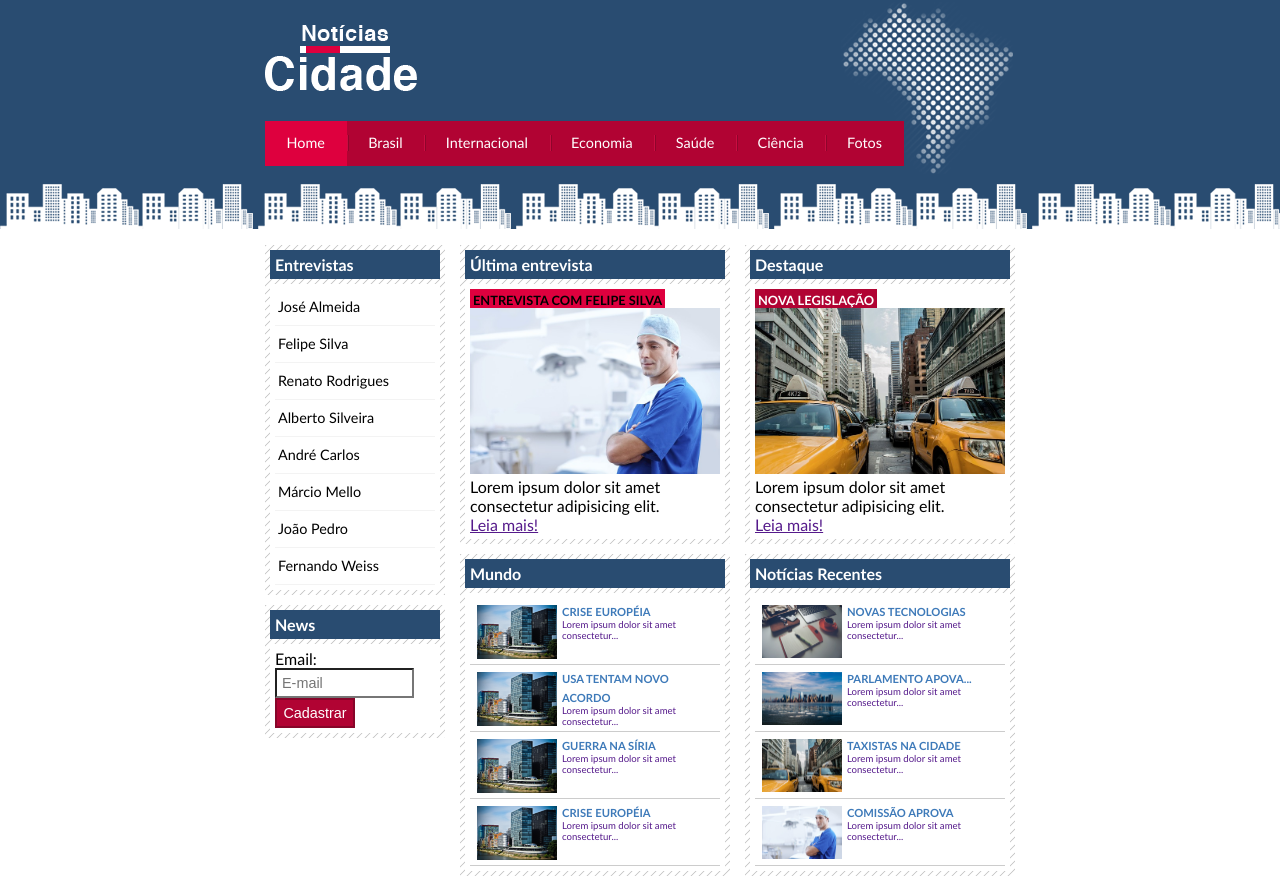
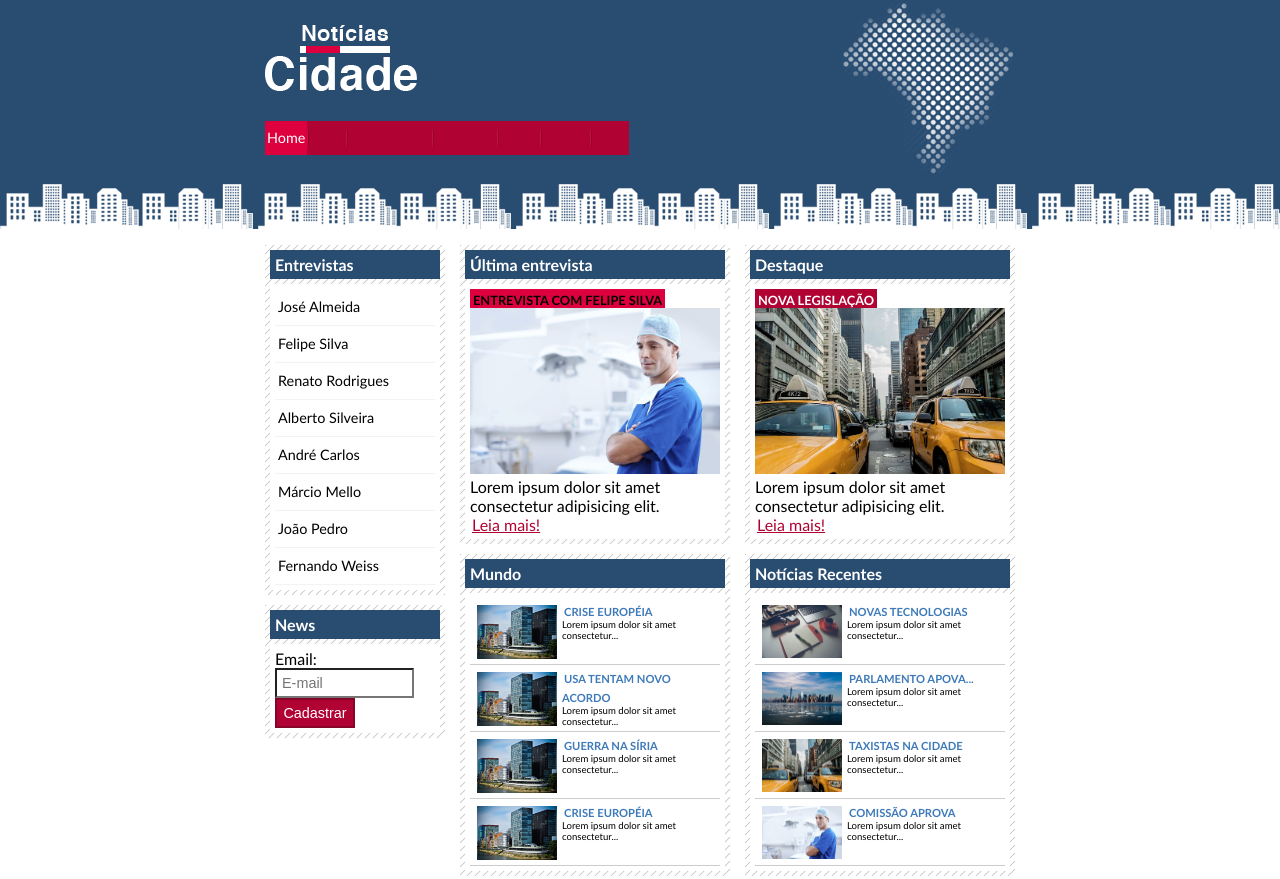
Before and after one commit to robertocam/projetoSiteDeNoticias, a plain HTML site: page index.html in a window 1280 px wide. Shown: the top 879 px of the page. Drawn offline with Linux system fonts and the light colour scheme.

Commit message:
:tada: second commit

```diff
--- a/style.css
+++ b/style.css
@@ -20,6 +20,13 @@
   height: 66px;
   background: url(images/logo.png) no-repeat center;
   text-indent: -3000px;
+}
+a:link, a:visited{
+  color: #b10333;
+  padding: 2px;
+}
+a:hover{
+  color: #e50040;
 }
 ul{
   margin: 0;
@@ -163,6 +170,7 @@
 }
 #listaNoticias li a p{
   font-size: 0.6em;
+  color: #000;
 }
 #listaNoticias li:hover{
   background: #eee;
```
